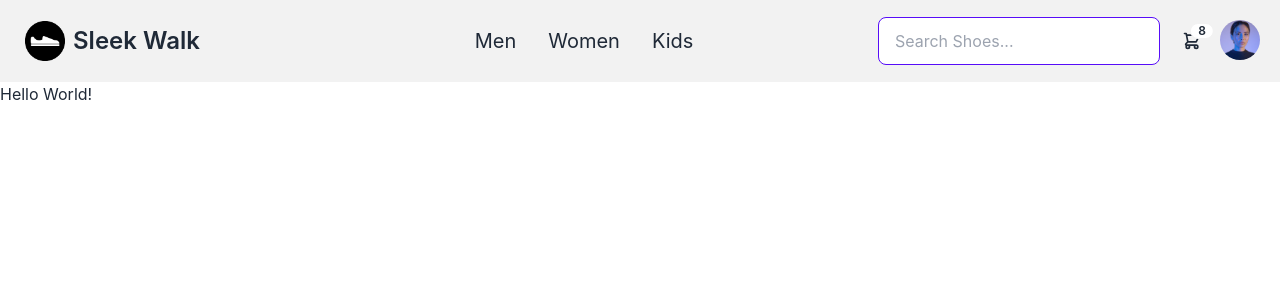
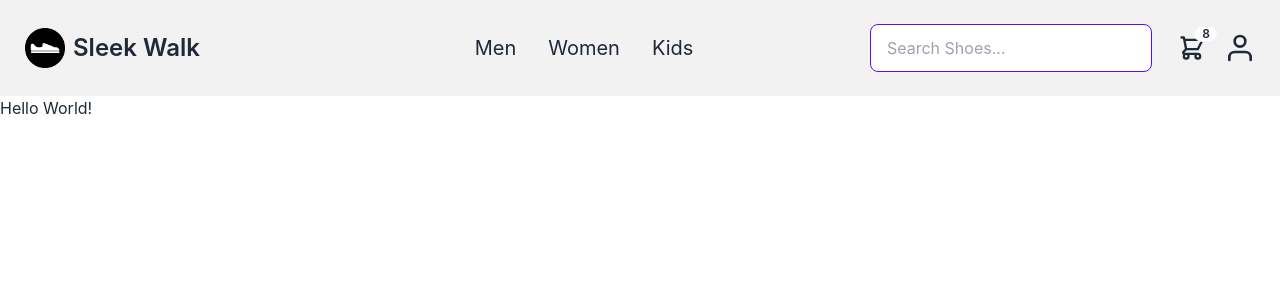
Before and after one commit to Ziyad-Aljaser/sleek-walk, a React (Create React App) app in the folder client/: page / in a window 1280 px wide. Shown: the top 300 px of the page. Built offline with nearby package versions, Linux system fonts and the light colour scheme.

Commit message:
Update the Navbar section

```diff
--- a/client/public/index.html
+++ b/client/public/index.html
@@ -24,7 +24,7 @@
       work correctly both with client-side routing and a non-root public URL.
       Learn how to configure a non-root public URL by running `npm run build`.
     -->
-    <title>React App</title>
+    <title>Sleek Walk</title>
   </head>
   <body>
     <noscript>You need to enable JavaScript to run this app.</noscript>
--- a/client/src/components/Navbar.jsx
+++ b/client/src/components/Navbar.jsx
@@ -2,8 +2,6 @@ import React from "react";
 import { Link } from "react-router-dom";
 
 import logo from "../assets/sleek-walk-logo.png"
-import userImage from "../assets/user-image.jpg"
-
 
 const Navbar = () => {
   return (
@@ -76,9 +74,8 @@ const Navbar = () => {
           </ul>
         </div>
 
-        <div className="navbar-end hidden lg:flex">
-
-          <div className="form-control">
+        <div className="navbar-end hidden lg:flex ">
+          <div className="form-control p-2 ">
             <input
               type="text"
               placeholder="Search Shoes..."
@@ -91,8 +88,17 @@ const Navbar = () => {
           <div className="dropdown dropdown-end">
             <label tabIndex={0} className="btn btn-ghost btn-circle">
               <div className="indicator">
-                <svg xmlns="http://www.w3.org/2000/svg" className="h-5 w-5" fill="none" viewBox="0 0 24 24" stroke="currentColor">
-                  <path strokeLinecap="round" strokeLinejoin="round" strokeWidth="2" d="M3 3h2l.4 2M7 13h10l4-8H5.4M7 13L5.4 5M7 13l-2.293 2.293c-.63.63-.184 1.707.707 1.707H17m0 0a2 2 0 100 4 2 2 0 000-4zm-8 2a2 2 0 11-4 0 2 2 0 014 0z" />
+                <svg
+                 xmlns="http://www.w3.org/2000/svg"
+                 className="h-7 w-7"
+                 fill="none"
+                 viewBox="0 0 24 24"
+                 stroke="currentColor"
+                 strokeLinecap="round"
+                 strokeLinejoin="round"
+                 strokeWidth="2"
+                >
+                  <path d="M3 3h2l.4 2M7 13h10l4-8H5.4M7 13L5.4 5M7 13l-2.293 2.293c-.63.63-.184 1.707.707 1.707H17m0 0a2 2 0 100 4 2 2 0 000-4zm-8 2a2 2 0 11-4 0 2 2 0 014 0z" />
                 </svg>
                 <span className="badge badge-sm indicator-item">8</span>
               </div>
@@ -108,23 +114,34 @@ const Navbar = () => {
             </div>
           </div>
           <div className="dropdown dropdown-end">
-            <label tabIndex={0} className="btn btn-ghost btn-circle avatar">
-              <div className="w-10 rounded-full">
-                <img src={userImage} alt="User Profile" />
-              </div>
+            <label tabIndex={0} className="btn btn-ghost btn-circle">
+            <svg
+              xmlns="http://www.w3.org/2000/svg"
+              className="h-8 w-8"
+              fill="none"
+              viewBox="0 0 24 24"
+              stroke="currentColor"
+              strokeLinecap="round"
+              strokeLinejoin="round"
+              strokeWidth="2"
+            >
+              <path d="M20 21v-2a4 4 0 00-4-4H8a4 4 0 00-4 4v2" />
+              <path d="M16 7 A4 4 0 0 1 12 11 A4 4 0 0 1 8 7 A4 4 0 0 1 16 7 z" />
+            </svg>
             </label>
             <ul tabIndex={0} className="menu menu-sm dropdown-content mt-3 z-[1] p-2 shadow bg-base-100 rounded-box w-52">
-              <li>
+              {/* <li>
                 <a className="justify-between" href="/">
                   Profile
                   <span className="badge">New</span>
                 </a>
-              </li>
-              <li><a href="/">Settings</a></li>
-              <li><a href="/">Logout</a></li>
+              </li> */}
+              <li><a href="/">Log in</a></li>
+              <li><a href="/">Sign up</a></li>
             </ul>
           </div>
         </div>
+
       </div>
     </div>
   );
--- a/client/tailwind.config.js
+++ b/client/tailwind.config.js
@@ -6,4 +6,7 @@ module.exports = {
     extend: {},
   },
   plugins: [require("daisyui")],
+  daisyui: {
+    themes: ["light", "dark"],
+  },
 }
```
Also changed, not shown: client/src/assets/user-image.jpg (deleted).
